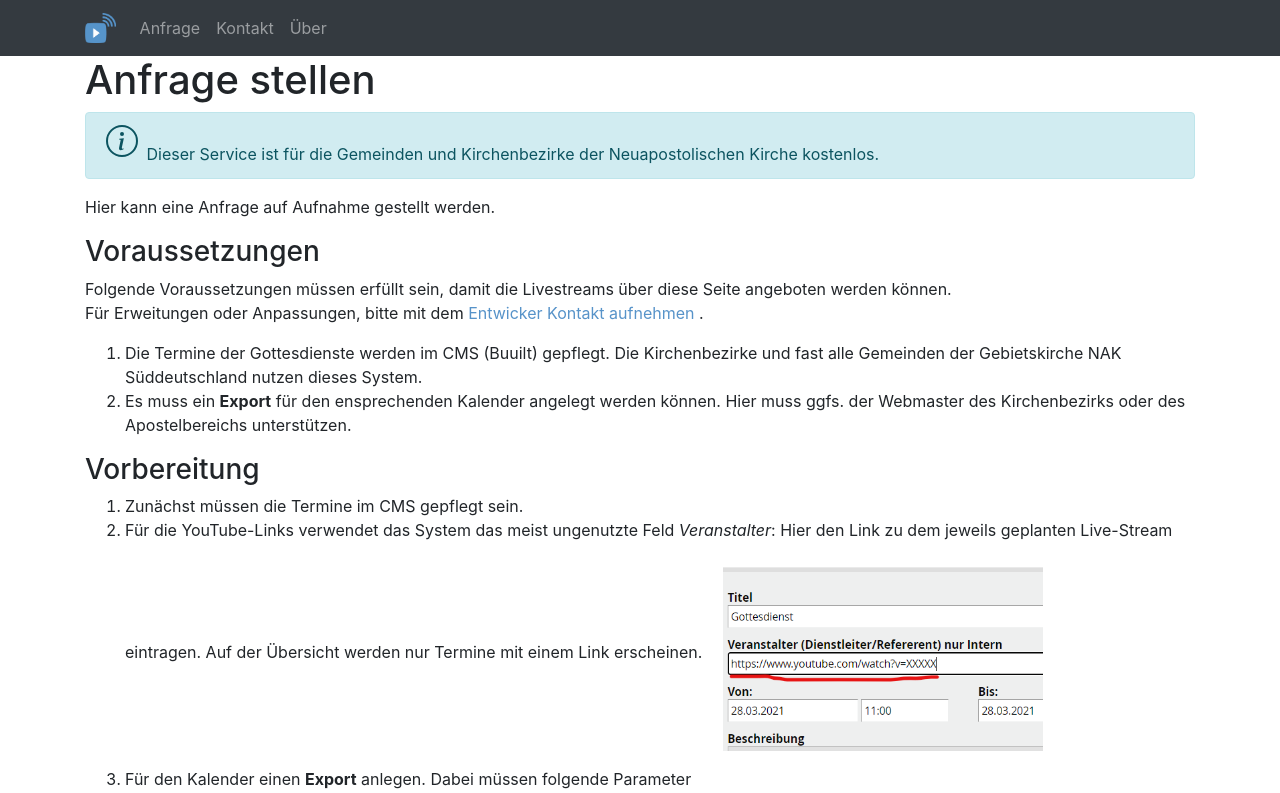
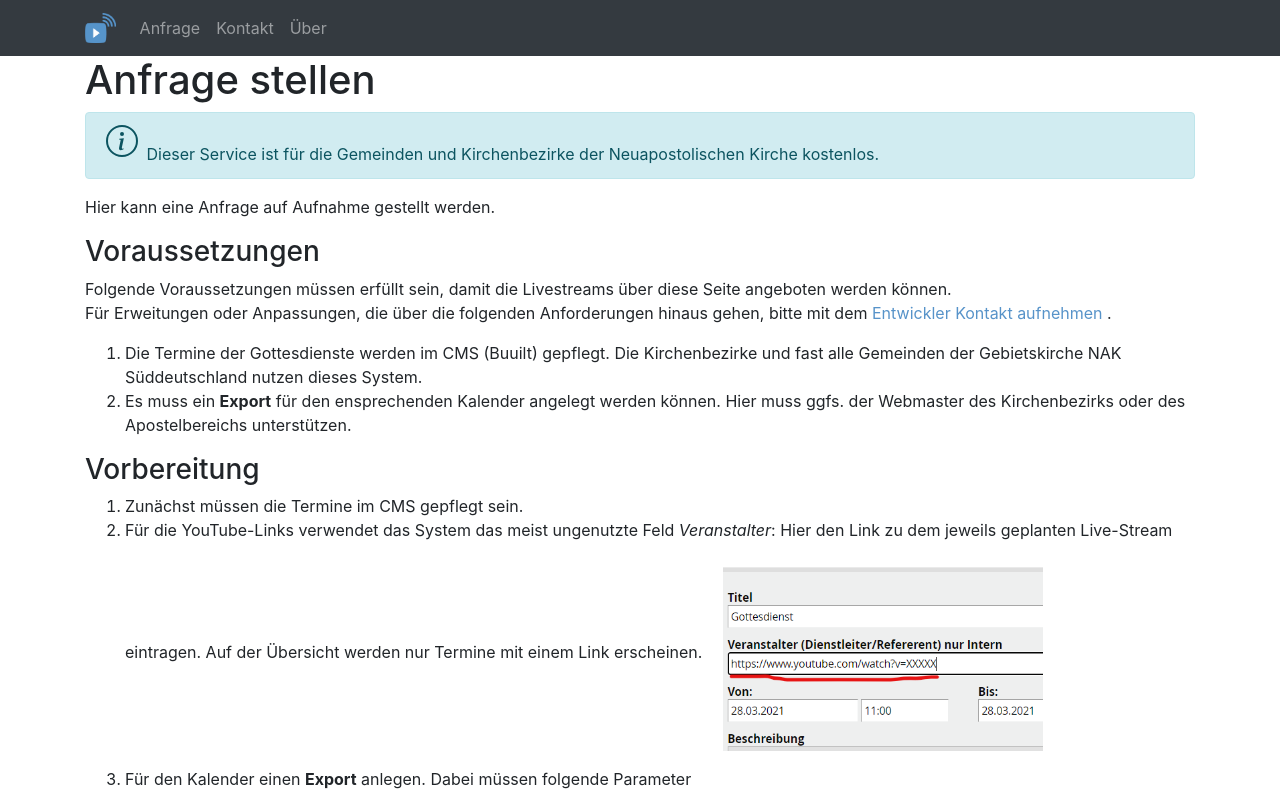
Before and after one commit to stritti/nak-sued.stream, a Vue app: page /anfrage in a window 1280 px wide. Shown: the top 793 px of the page. Built offline with nearby package versions, Linux system fonts and the light colour scheme; no server answers; what vue-simple-markdown, vue-youtube-embed would draw is missing.

Commit message:
Update Request.vue

```diff
--- a/src/views/Request.vue
+++ b/src/views/Request.vue
@@ -16,11 +16,11 @@ import buuiltCalendar from '@/services/buuiltCalendar.service';
       <p>
         Folgende Voraussetzungen müssen erfüllt sein, damit die
         Livestreams über diese Seite angeboten werden können.<br>
-        Für Erweitungen oder Anpassungen, bitte mit dem
+        Für Erweitungen oder Anpassungen, die über die folgenden Anforderungen hinaus gehen, bitte mit dem
         <router-link
           to="/kontakt"
         >
-          Entwicker Kontakt aufnehmen
+          Entwickler Kontakt aufnehmen
         </router-link>.
       </p>
       <ol>
```
